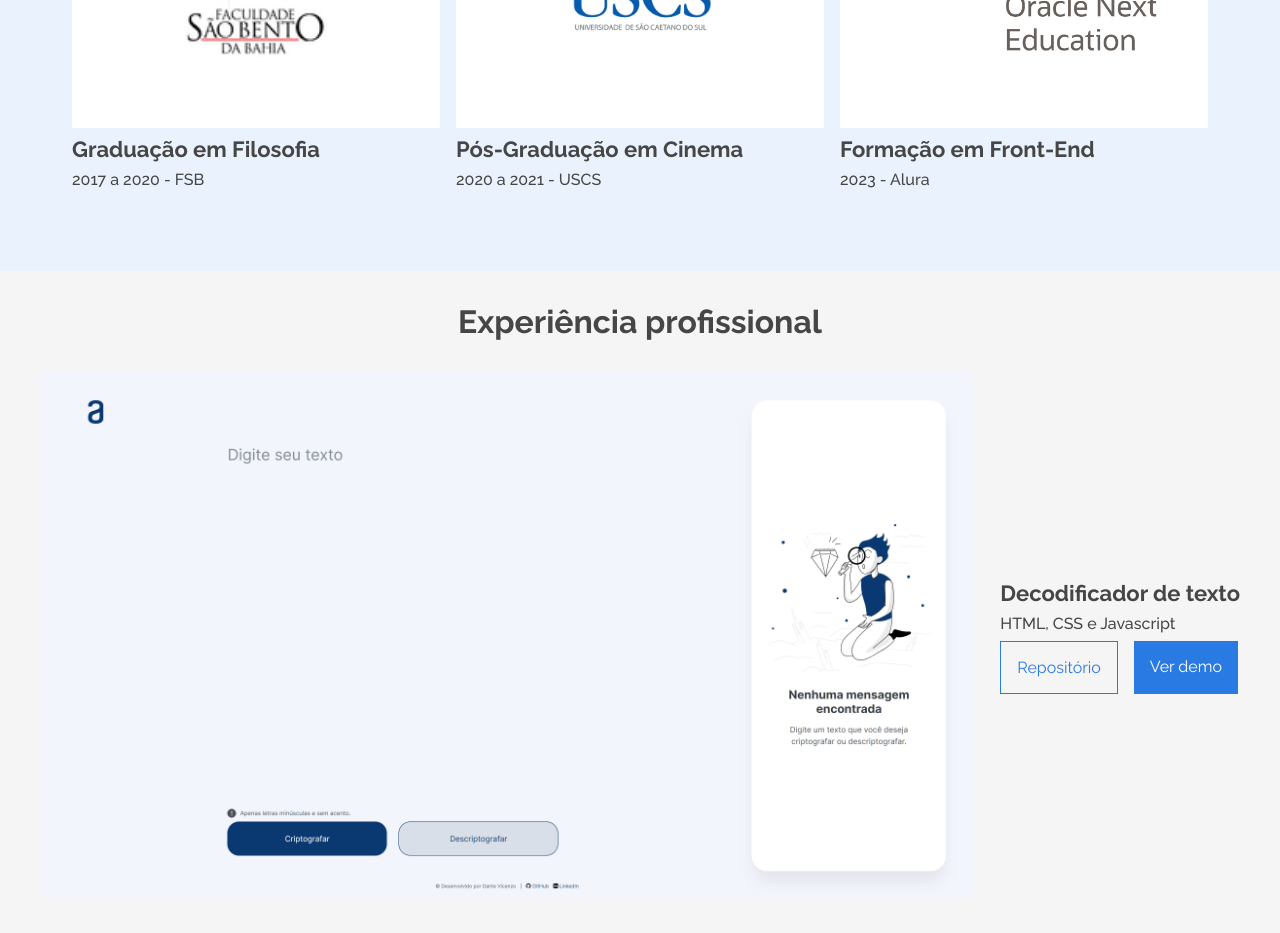
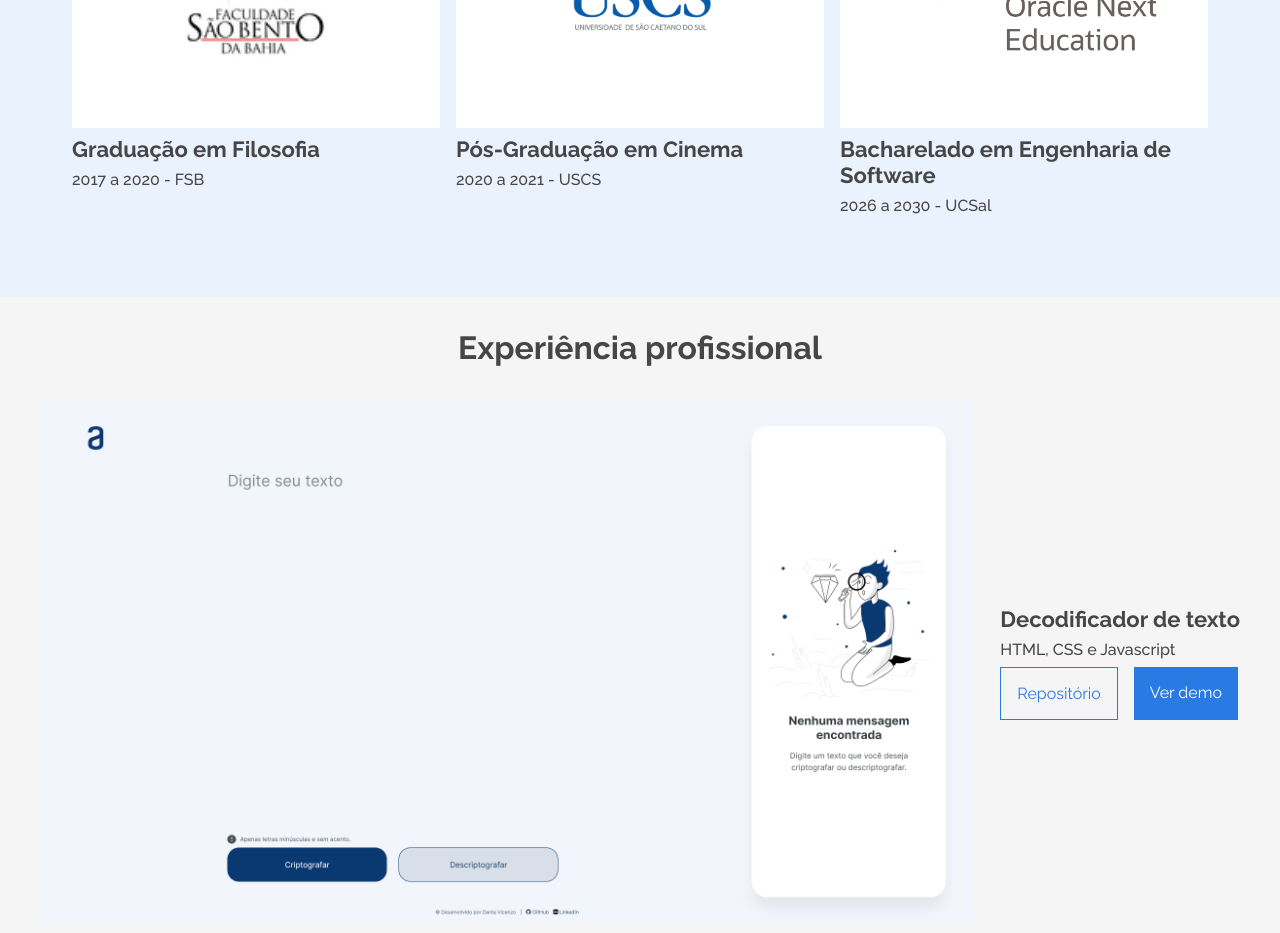
Before and after one commit to dantevicenzo/oracle-challenge-portfolio, a React (Vite) app: page / in a window 1280 px wide. Shown: the part 2220-3153 px from the top of the page. Built offline with nearby package versions, Linux system fonts and the light colour scheme.

Commit message:
Update education details in Education component

```diff
--- a/src/components/Education/index.tsx
+++ b/src/components/Education/index.tsx
@@ -27,8 +27,8 @@ export function Education() {
             <ImgContainer>
               <img src={education3} alt="" />
             </ImgContainer>
-            <strong>Formação em Front-End</strong>
-            <span>2023 - Alura</span>
+            <strong>Bacharelado em Engenharia de Software</strong>
+            <span>2026 a 2030 - UCSal</span>
           </li>
         </List>
       </Content>
```
